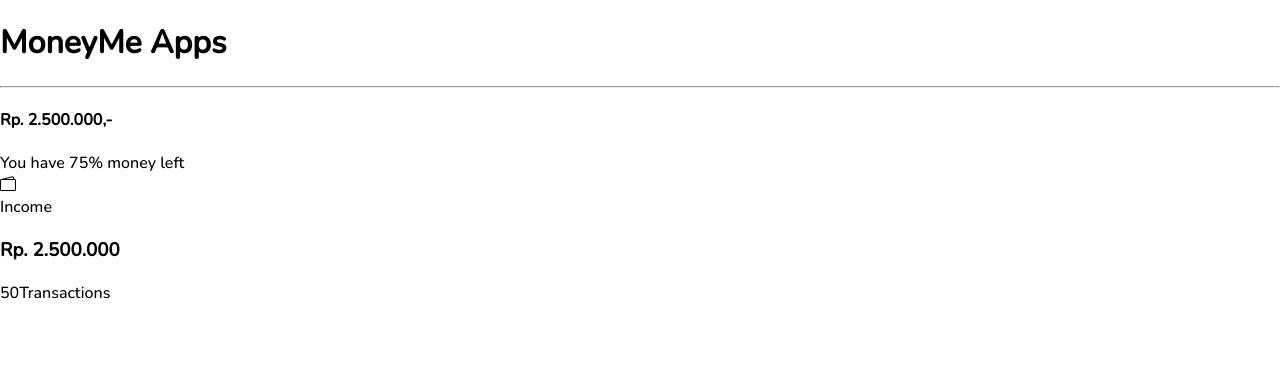
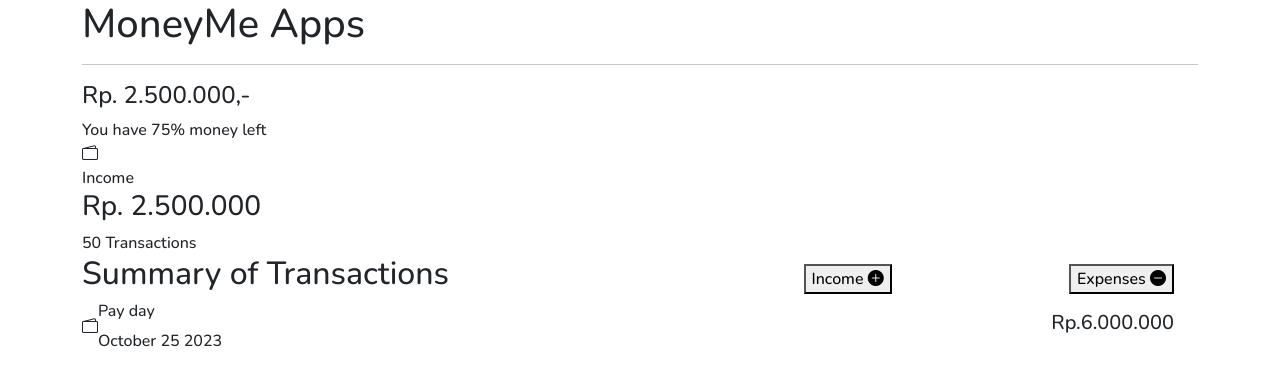
Before and after one commit to syauqidamario/moneyme, a React (Create React App) app: page / in a window 1280 px wide. Shown: the top 386 px of the page. Built offline with nearby package versions, Linux system fonts and the light colour scheme; a web font is replaced by a local one.

Commit message:
HTML structure finished.

```diff
--- a/src/App.js
+++ b/src/App.js
@@ -2,11 +2,10 @@
 import './App.css';
 import React from 'react';
 
-
 class App extends React.Component{
-  constructor(){
-    super();
-  }
+  // constructor(){
+  //   super();
+  // }
   render() {
     return (
       <>
@@ -23,7 +22,8 @@ class App extends React.Component{
           </div>
 
           <div className="row">
-            <div className='col-6'>
+            <div className='row'>
+              <div className='card-wrapper'>
               <div className='icon-wrapper'>
                 <i class="bi bi-wallet2"></i>
               </div>
@@ -31,7 +31,36 @@ class App extends React.Component{
                 Income
               </span>
               <h3>Rp. 2.500.000</h3>
-              <span className='title'>50</span><span className='title'>Transactions</span>
+              <div>
+                <span className='title'>50</span><span className='title'> Transactions</span>
+              </div>
+              </div>
+            </div>
+
+            <div className='row'>
+              <div className='col-12 d-flex justify-content-between align-items-center'>
+                <h2>Summary of Transactions</h2>
+                <div className='wrapper-button d-flex'></div>
+                  <button>Income <i class="bi bi-plus-circle-fill"></i></button>
+                  <button>Expenses <i class="bi bi-dash-circle-fill"></i></button>
+              </div>
+            </div>
+
+            <div className='row'>
+              <div className='col-12 d-flex justify-content-between align-items-center'>
+                <div className='d-flex align-items-center'>
+                  <div className='icon-wrapper'>
+                    <i class="bi bi-wallet2"></i>
+                  </div>
+
+                  <div className="transaction">
+                    <h6>Pay day</h6>
+                    <span className='title'>October 25 2023</span>
+                </div>
+                </div>
+
+                <h5 className='money'>Rp.6.000.000</h5>
+              </div>
             </div>
           </div>
         </div>
--- a/src/index.js
+++ b/src/index.js
@@ -3,6 +3,7 @@ import ReactDOM from 'react-dom/client';
 import './index.css';
 import App from './App';
 import reportWebVitals from './reportWebVitals';
+import 'bootstrap/dist/css/bootstrap.min.css';
 
 const root = ReactDOM.createRoot(document.getElementById('root'));
 root.render(
```
